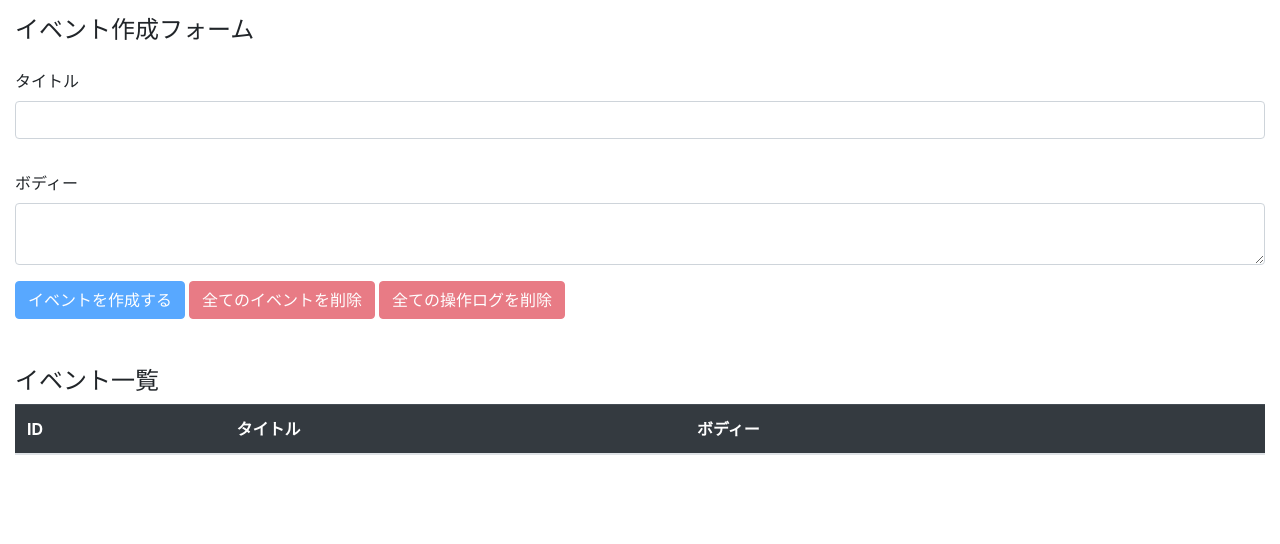
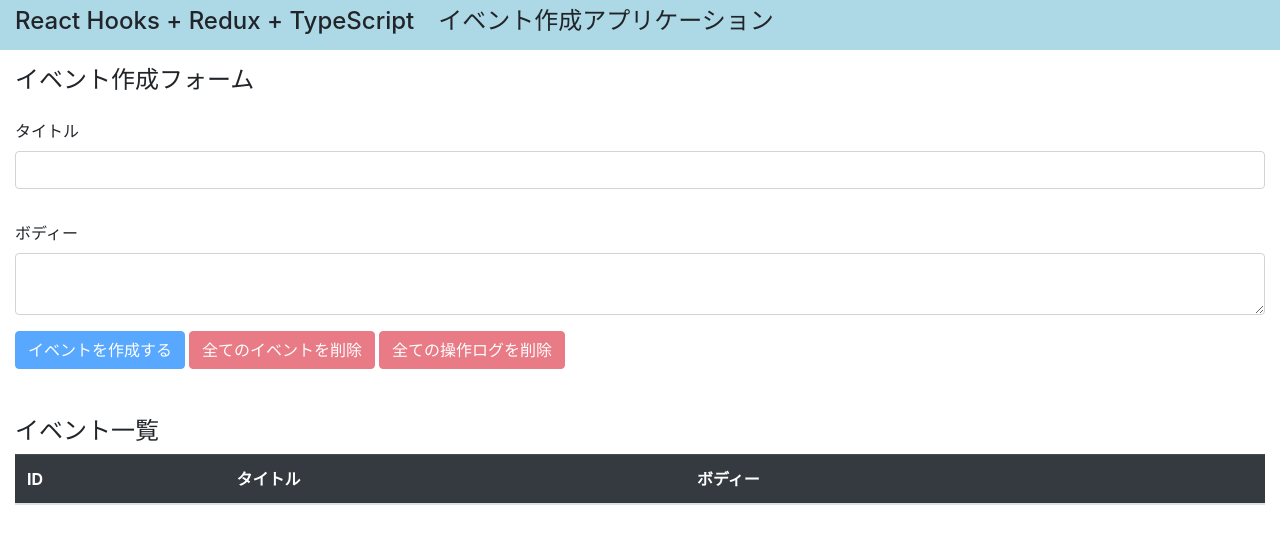
Before and after one commit to 556-mizusawa/rrt-101, a React (Create React App) app: page / in a window 1280 px wide. Shown: the top 544 px of the page. Built offline with nearby package versions, Linux system fonts and the light colour scheme.

Commit message:
implement header and create css file

```diff
--- /dev/null
+++ b/src/index.css
@@ -0,0 +1,7 @@
+header {
+  background-color: lightblue;
+  height: 50px;
+  width: 100%;
+  display: flex;
+  align-items: center;
+}
--- a/src/index.tsx
+++ b/src/index.tsx
@@ -1,9 +1,13 @@
 import React from 'react';
 import ReactDOM from 'react-dom';
 import App from './components/App';
+import './index.css';
 
 ReactDOM.render(
   <React.StrictMode>
+    <header className="container-fluid">
+      <h4>React Hooks + Redux + TypeScript　イベント作成アプリケーション</h4>
+    </header>
     <App />
   </React.StrictMode>,
   document.getElementById('root')
```
Also changed, not shown: 1 other file (tests, documents, lock files or other folders).
